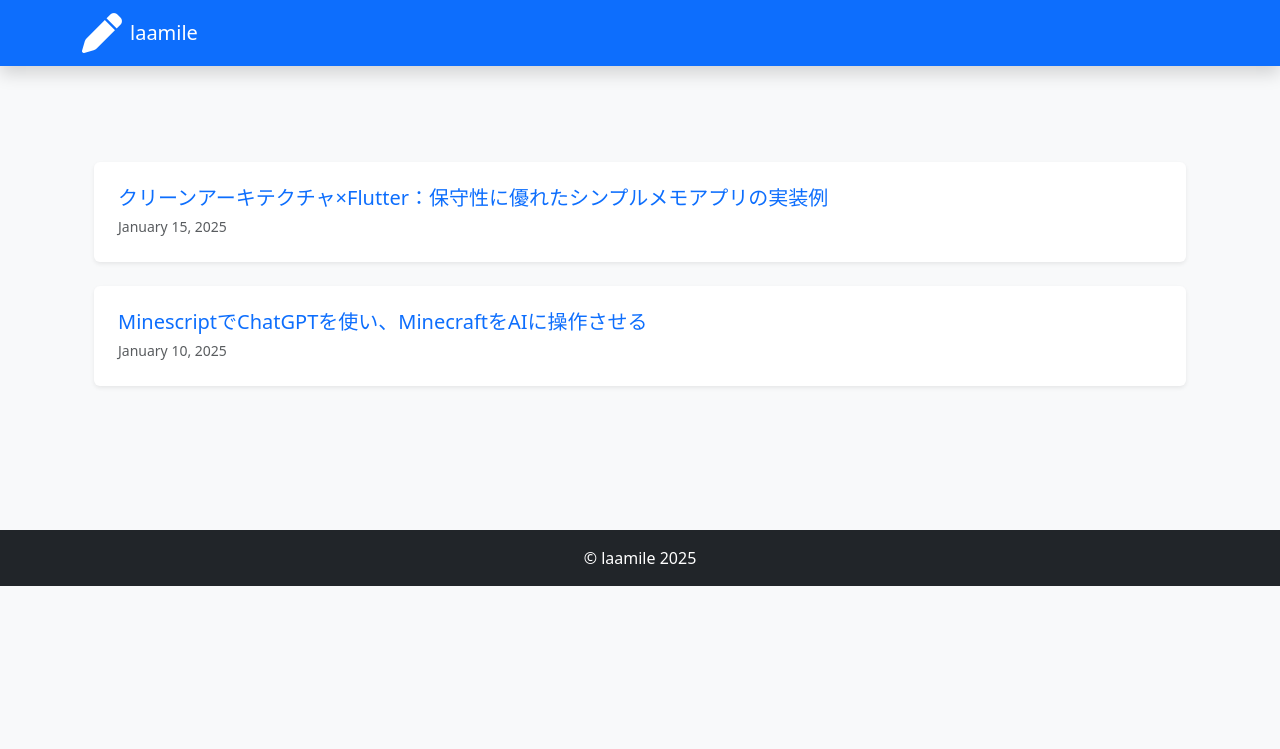
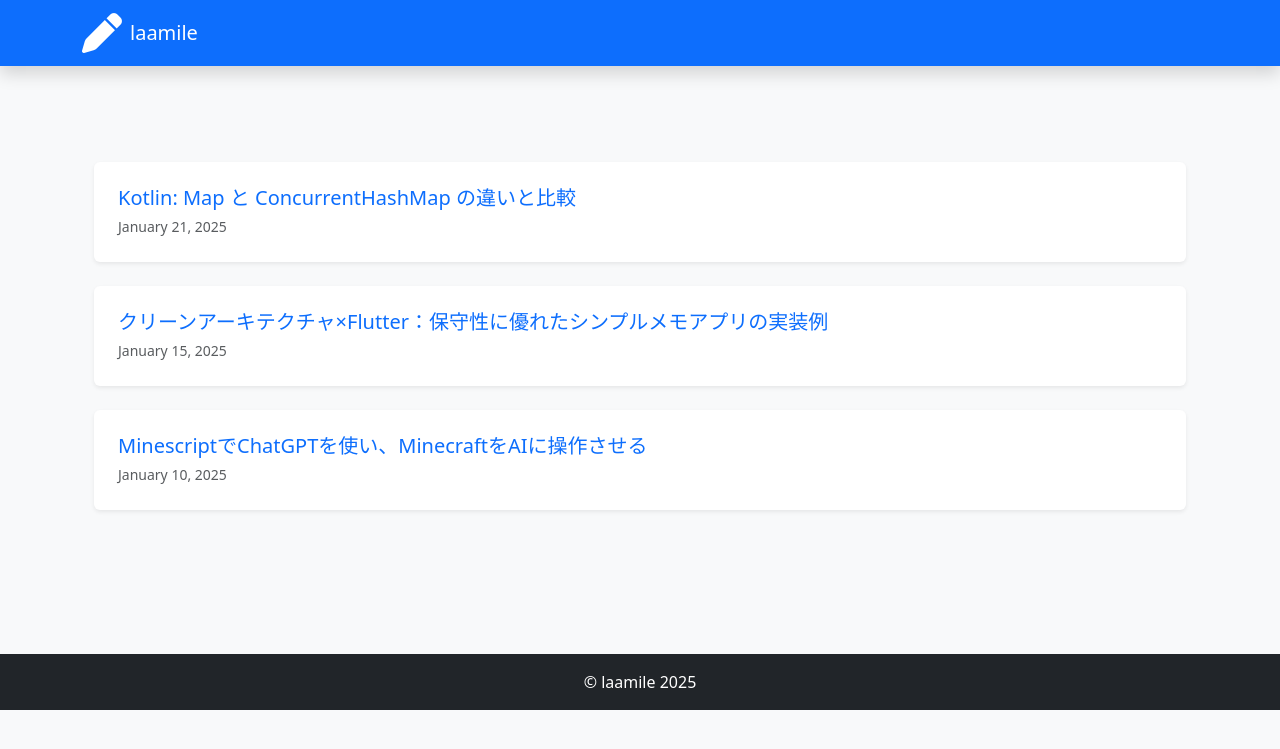
Before and after one commit to ishii-kanade/ishii-kanade.github.io, a Jekyll site: the page built from index.html, in a window 1280 px wide. Shown: the top 749 px of the page. Built offline with Jekyll 4.4.1, drawn with Linux system fonts in a browser that asks for light colours; nearby versions of some CDN libraries; comment, search, counter and statistics services are not loaded; part of the change alters nothing that is shown.

Commit message:
Mapに関する記事

```diff
--- a/_layouts/default.html
+++ b/_layouts/default.html
@@ -26,6 +26,13 @@
         <script src="https://cdnjs.cloudflare.com/ajax/libs/prism/1.28.0/prism.min.js"></script>
         <!-- 必要に応じて利用する言語のプラグイン -->
         <script src="https://cdnjs.cloudflare.com/ajax/libs/prism/1.28.0/components/prism-dart.min.js"></script>
+
+        <script
+            src="https://cdnjs.cloudflare.com/ajax/libs/prism/1.8.3/components/prism-kotlin.min.js"
+            integrity="sha512-Iv4hivTjrNmoTB3XpCBmTxd42U41ApNYsgAwQBTCf16C1rBlMqqso2eslid/uH0TtbCdcr5gI9fJ3u31MvZeNA=="
+            crossorigin="anonymous"
+            referrerpolicy="no-referrer"
+        ></script>
 
         <!-- MermaidのCDN -->
         <script src="https://cdnjs.cloudflare.com/ajax/libs/mermaid/10.5.0/mermaid.min.js"></script>
--- /dev/null
+++ b/_posts/2025-01-21-kotlin-map.markdown
@@ -0,0 +1,54 @@
+---
+layout: post
+title: "Kotlin: Map と ConcurrentHashMap の違いと比較"
+date: 2025-01-21
+categories: blog
+---
+
+## ConcurrentHashMapとCollections.synchronizedMapの違いについて
+
+JavaでスレッドセーフなMapを実現する方法として、`ConcurrentHashMap`と`Collections.synchronizedMap`の2つが挙げられます。どちらもマルチスレッド環境下で安全にMapを操作できますが、内部実装やパフォーマンス特性に違いがあります。
+
+### synchronizedMap
+
+- `Collections.synchronizedMap`は、既存のMap（例: HashMap）をラップしてスレッドセーフにします。
+- Map全体に1つのロックをかけるため、複数のスレッドが同時にアクセスしようとすると、ロック競合が発生し、パフォーマンスが低下する可能性があります。
+- Java 1.2で導入されました。
+
+### ConcurrentHashMap
+
+- `ConcurrentHashMap`は、最初からスレッドセーフとして設計されたMapです。
+- 内部的に複数のロックを使用する「ロックストライピング」と呼ばれる技術を採用し、複数のスレッドが同時にMapの異なる部分にアクセスできるようにすることで、ロック競合を軽減し、パフォーマンスを向上させています。
+- Java 1.5で導入されました。
+
+### パフォーマンス
+
+一般的に、`ConcurrentHashMap`は`Collections.synchronizedMap`よりも高いパフォーマンスを発揮します。特に、競合が多い状況では、`ConcurrentHashMap`の方が大幅に高速です。
+
+### 機能
+
+- `ConcurrentHashMap`は、`Collections.synchronizedMap`にはない、アトミックな操作や並行処理に特化したメソッドを提供しています。
+    - 例: `putIfAbsent`, `computeIfAbsent`, `forEach` など
+
+### 反復処理
+
+- `Collections.synchronizedMap`は、反復処理中にMapが変更されると`ConcurrentModificationException`をスローします。
+- `ConcurrentHashMap`は、反復処理中でもMapの変更を許容し、`ConcurrentModificationException`をスローしません。
+
+実験コード
+<iframe src="https://pl.kotl.in/2Wusqe9ub"></iframe>
+
+### まとめ
+
+- スレッドセーフなMapが必要な場合は、`ConcurrentHashMap`を使用することをお勧めします。
+- `ConcurrentHashMap`は、`Collections.synchronizedMap`よりも高いパフォーマンスと、より豊富な機能を提供します。
+- `Collections.synchronizedMap`は、既存のMapを簡単にスレッドセーフにする場合に便利です。
+
+| 機能 | ConcurrentHashMap | Collections.synchronizedMap |
+|---|---|---|
+| スレッドセーフ | ○ | ○ |
+| パフォーマンス | 高い | 低い |
+| ロック方式 | ロックストライピング | Map全体をロック |
+| 並行処理向けメソッド | ○ | × |
+| 反復処理中の変更 | 許容 | `ConcurrentModificationException` |
+| 導入バージョン | Java 1.5 | Java 1.2 |
```
